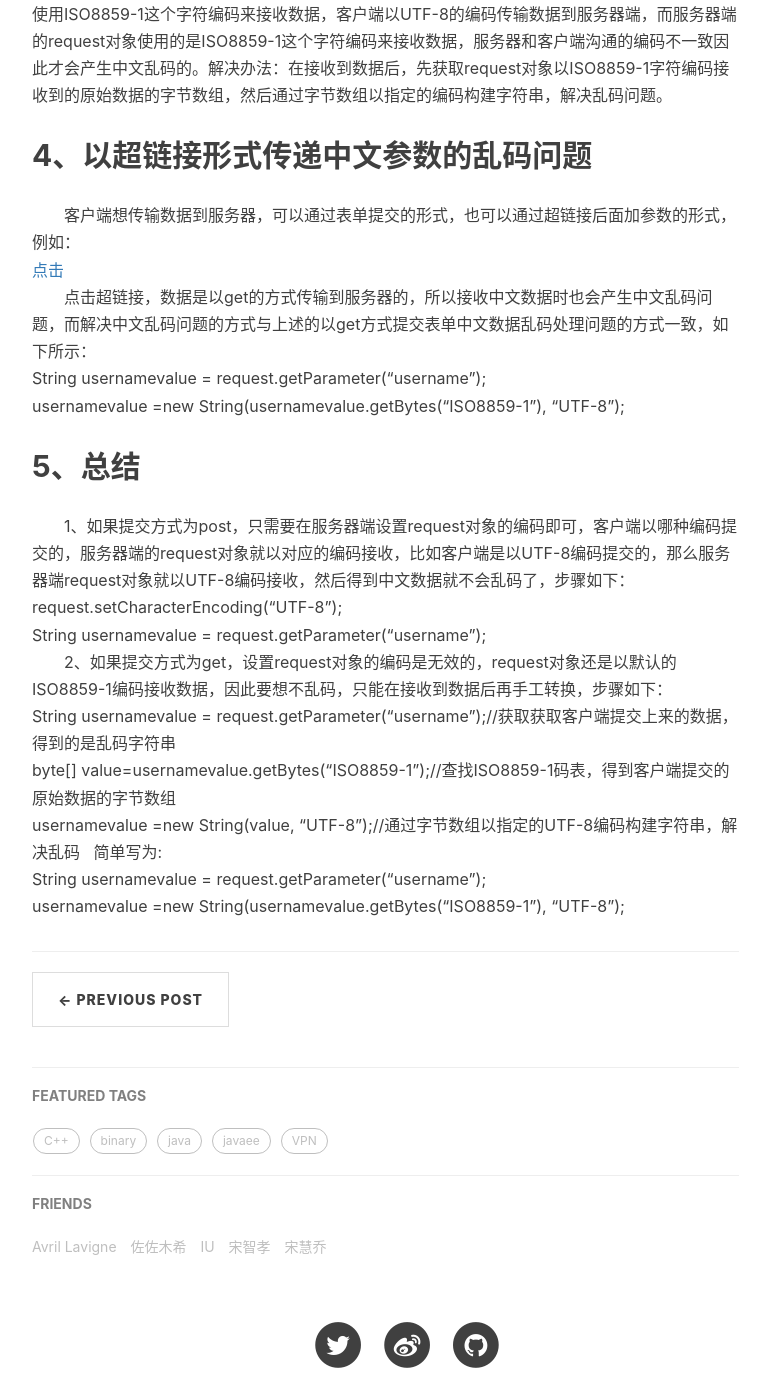
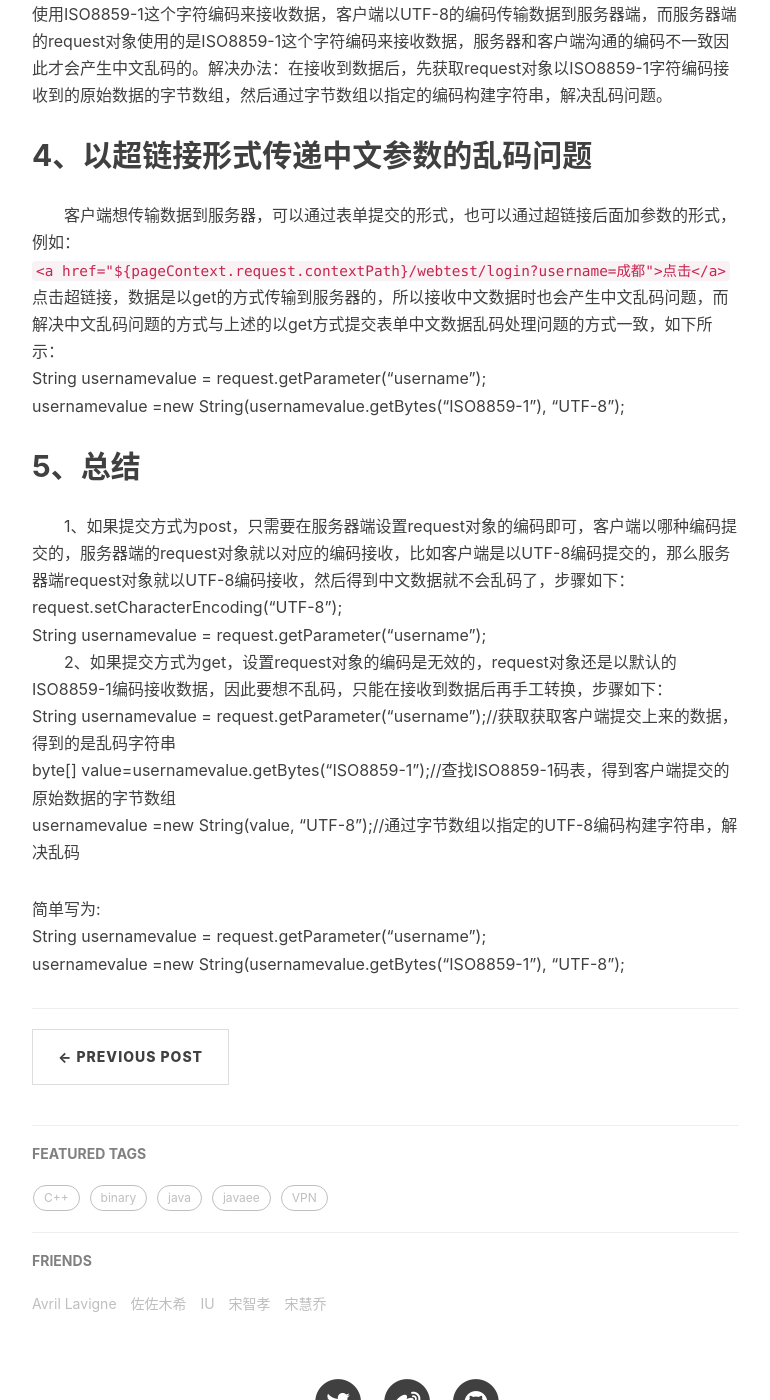
Before and after one commit to ARTAvrilLavigne/ARTAvrilLavigne.github.io, a Jekyll site: the page built from _posts/2017-11-19-java-web.markdown, in a window 1280 px wide and 1400 px high, scrolled down 1390 px. Shown: the whole window, without its empty margins (233-1003 px from the left). Built offline with Jekyll 4.4.1, drawn with Linux system fonts in a browser that asks for light colours; nearby versions of some CDN libraries; comment, search, counter and statistics services are not loaded; some of the changed text lies outside the part shown.

Commit message:
Update 2017-11-19-java-web.markdown

```diff
--- a/_posts/2017-11-19-java-web.markdown
+++ b/_posts/2017-11-19-java-web.markdown
@@ -1,6 +1,6 @@
 ---
 layout:     post
-title:      "request接收表单提交中文参数乱码问题"
+title:      request接收表单提交中文参数乱码问题
 subtitle:   " \"welcome to ARTAvrilLavigne Blog\""
 date:       2017-11-19 11:15:00
 author:     "ARTAvrilLavigne"
@@ -33,7 +33,7 @@ tags:
 　　对于以get方式传输的数据，request即使设置了以指定的编码接收数据也是无效的，默认的还是使用ISO8859-1这个字符编码来接收数据，客户端以UTF-8的编码传输数据到服务器端，而服务器端的request对象使用的是ISO8859-1这个字符编码来接收数据，服务器和客户端沟通的编码不一致因此才会产生中文乱码的。解决办法：在接收到数据后，先获取request对象以ISO8859-1字符编码接收到的原始数据的字节数组，然后通过字节数组以指定的编码构建字符串，解决乱码问题。
 ## 4、以超链接形式传递中文参数的乱码问题
 　　客户端想传输数据到服务器，可以通过表单提交的形式，也可以通过超链接后面加参数的形式，例如：
-<a href="${pageContext.request.contextPath}/webtest/login?username=成都">点击</a>
+``<a href="${pageContext.request.contextPath}/webtest/login?username=成都">点击</a> ``
 　　点击超链接，数据是以get的方式传输到服务器的，所以接收中文数据时也会产生中文乱码问题，而解决中文乱码问题的方式与上述的以get方式提交表单中文数据乱码处理问题的方式一致，如下所示：
 String usernamevalue = request.getParameter("username");
 usernamevalue =new String(usernamevalue.getBytes("ISO8859-1"), "UTF-8");
@@ -45,6 +45,7 @@ String usernamevalue = request.getParameter("username");
 String usernamevalue = request.getParameter("username");//获取获取客户端提交上来的数据，得到的是乱码字符串
 byte[] value=usernamevalue.getBytes("ISO8859-1");//查找ISO8859-1码表，得到客户端提交的原始数据的字节数组
 usernamevalue =new String(value, "UTF-8");//通过字节数组以指定的UTF-8编码构建字符串，解决乱码
+
 简单写为:
 String usernamevalue = request.getParameter("username");
 usernamevalue =new String(usernamevalue.getBytes("ISO8859-1"), "UTF-8");
```
